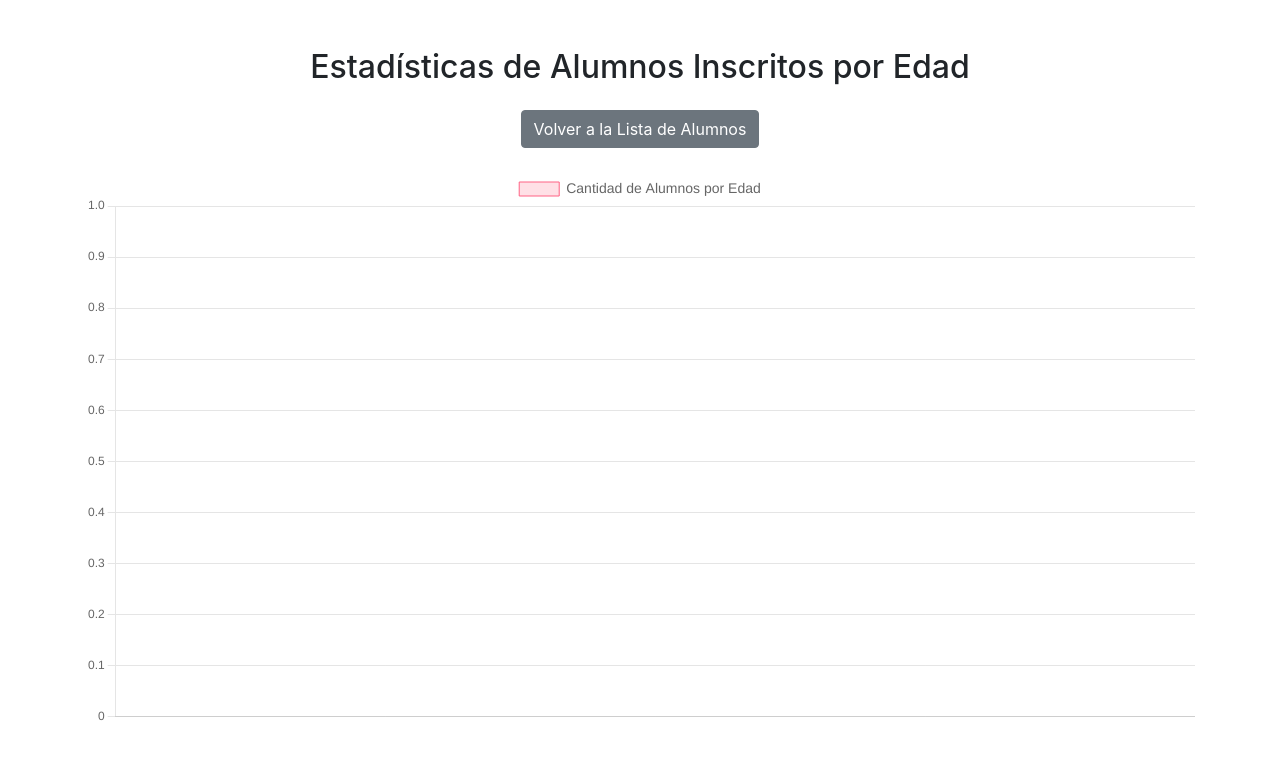
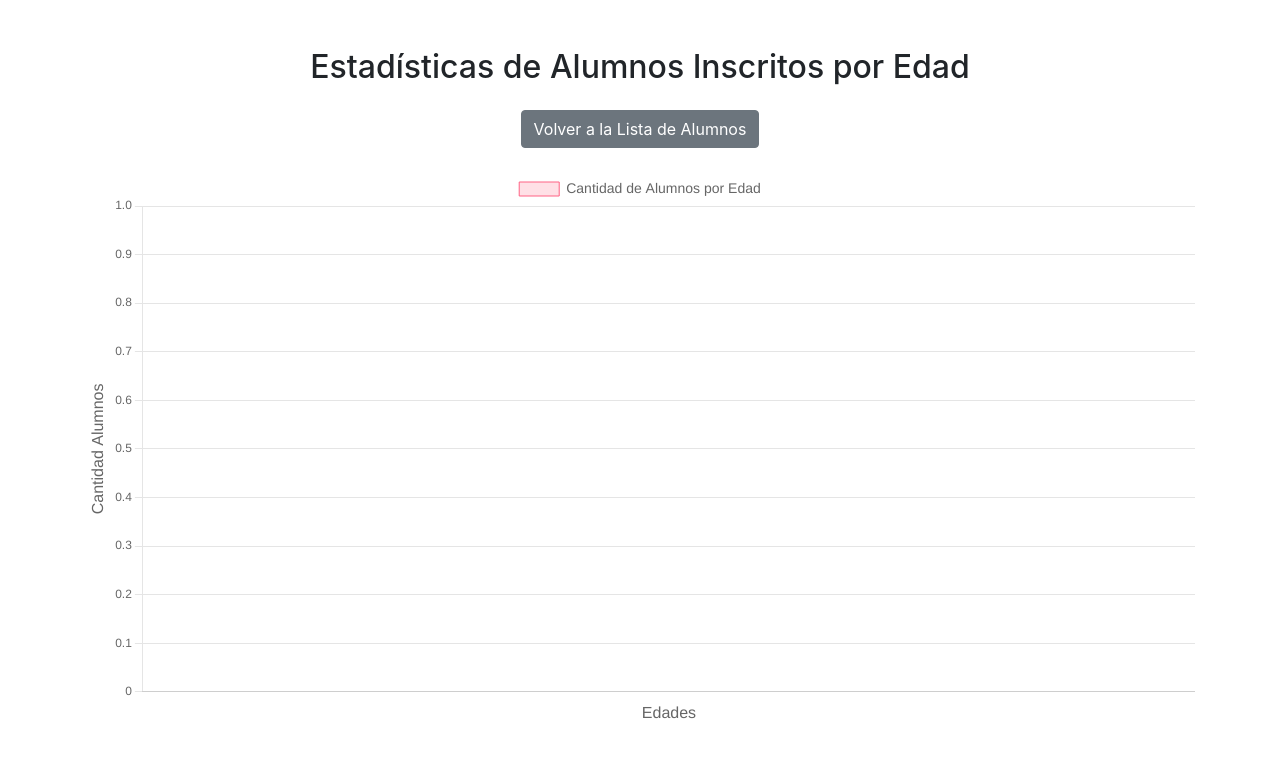
Before and after one commit to 1ngesaurio/AlumnosABC, a Django app: page /registroAlumnos/dashboard/ in a window 1280 px wide. Shown: the top 760 px of the page. Run offline with Django 5.2, Linux system fonts and the light colour scheme; data that the repository does not hold is empty; some libraries are stand-ins or nearby versions.

Commit message:
Se agregan titulos al dashboard

```diff
--- a/registroAlumnos/templates/registroAlumnos/dashboard.html
+++ b/registroAlumnos/templates/registroAlumnos/dashboard.html
@@ -11,7 +11,6 @@
 <body>
 <div class="container mt-5">
     <h2 class="mb-4 text-center">Estadísticas de Alumnos Inscritos por Edad</h2>
-    <!-- Botón Volver a lista -->
     <div class="text-center mb-4">
         <a href="{% url 'lista_alumnos' %}" class="btn btn-secondary">Volver a la Lista de Alumnos</a>
     </div>
@@ -55,7 +54,23 @@ document.addEventListener('DOMContentLoaded', function () {
         options: {
             scales: {
                 y: {
-                    beginAtZero: true
+                    beginAtZero: true,
+                    title: {
+                        display: true,
+                        text: 'Cantidad Alumnos',
+                        font: {
+                            size: 16
+                        }
+                    }
+                },
+                x: {
+                    title: {
+                        display: true,
+                        text: 'Edades',
+                        font: {
+                            size: 16
+                        }
+                    }
                 }
             },
             plugins: {
```
